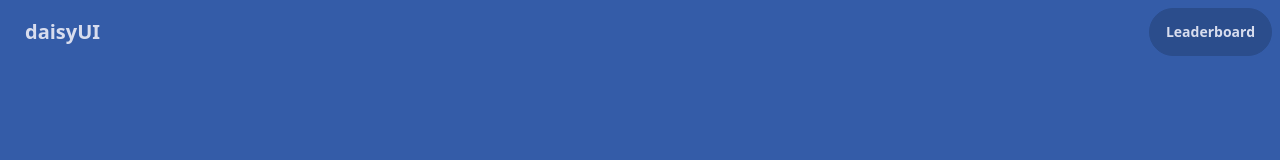
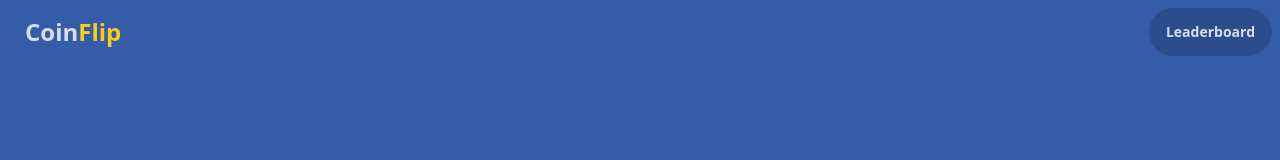
Before and after one commit to reubenjds/coinflip, a SvelteKit app: page / in a window 1280 px wide. Shown: the top 160 px of the page. Built offline with nearby package versions, Linux system fonts and the light colour scheme.

Commit message:
feat: added CoinFlip logo

```diff
--- a/src/routes/+layout.svelte
+++ b/src/routes/+layout.svelte
@@ -4,7 +4,7 @@
 
 <div class="navbar bg-base-100">
   <div class="navbar-start">
-    <a href="/" class="btn btn-ghost normal-case text-xl">daisyUI</a>
+    <a href="/" class="btn btn-ghost normal-case text-xl"><span class="text-2xl font-bold">Coin<span class="text-2xl font-bold text-yellow-400">Flip</span></span></a>
   </div>
   <div class="navbar-end">
     <a href="/test" class="btn">Leaderboard</a>
```
